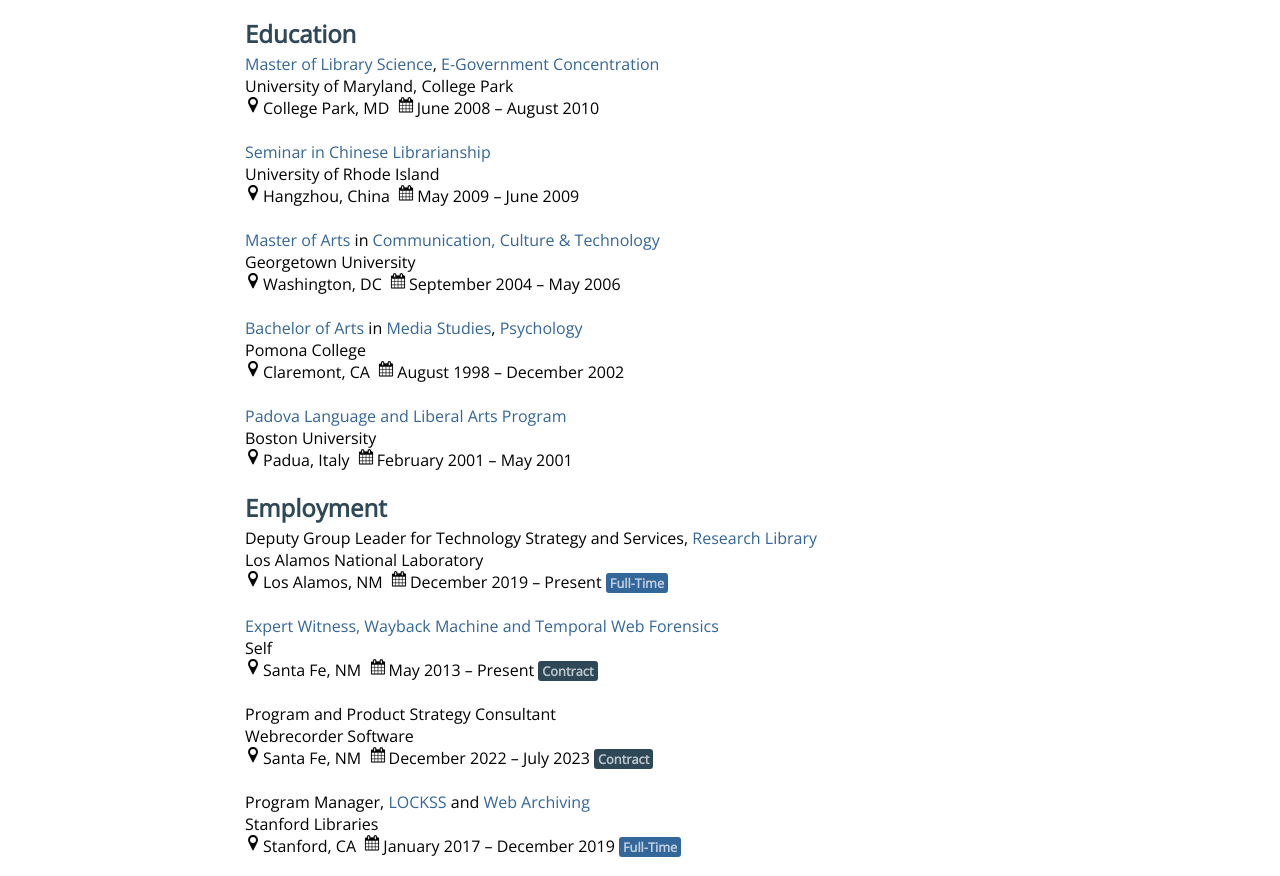
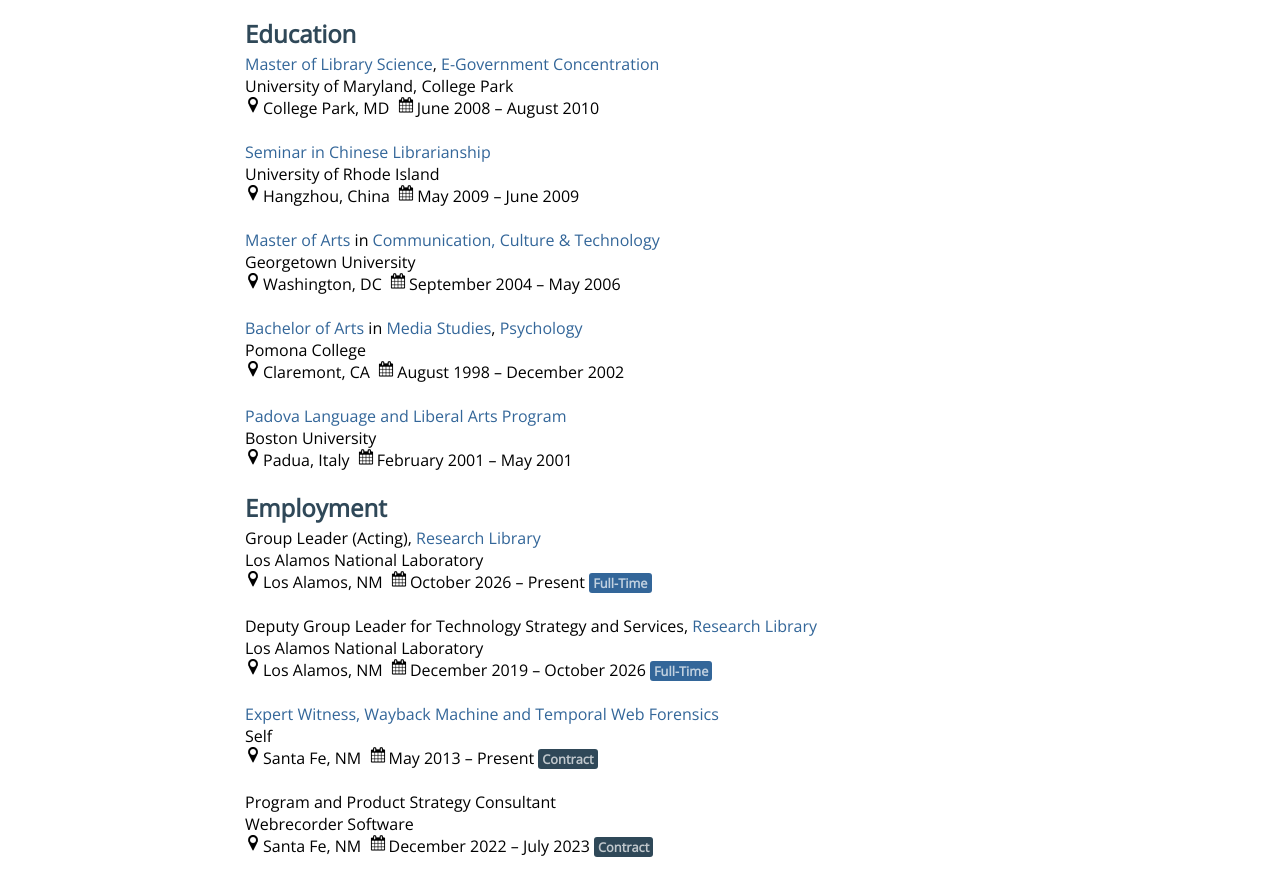
Before and after one commit to nullhandle/nullhandle.github.io, a plain HTML site: page resume.html in a window 1280 px wide. Shown: the part 186-1062 px from the top of the page. Drawn offline with nearby package versions, Linux system fonts and the light colour scheme.

Commit message:
added employment entry

```diff
--- a/resume.html
+++ b/resume.html
@@ -57,11 +57,21 @@
       </div>
       <h2 id="employment">Employment</h2>
       <div>
+        <div itemprop="jobTitle">Group Leader (Acting), <a href="https://www.lanl.gov/library">Research Library</a></div>
+        <div itemprop="worksFor" itemscope itemtype="http://schema.org/Organization">
+          <div itemprop="name">Los Alamos National Laboratory</div>
+          <div itemprop="location" itemscope itemtype="http://schema.org/Place">
+            <span class="icon-location"></span><span itemprop="address" itemscope itemtype="http://schema.org/PostalAddress"><span itemprop="addressLocality">Los Alamos</span>, <span itemprop="addressRegion">NM</span></span>&nbsp; <span class="icon-date"></span><time datetime="2026-10" itemprop="startDate">October 2026</time> &ndash; Present <span class="label-lapis-lazuli">Full-Time</span>
+          </div>
+        </div>
+      </div>
+      <br>
+      <div>
         <div itemprop="jobTitle">Deputy Group Leader for Technology Strategy and Services, <a href="https://www.lanl.gov/library">Research Library</a></div>
         <div itemprop="worksFor" itemscope itemtype="http://schema.org/Organization">
           <div itemprop="name">Los Alamos National Laboratory</div>
           <div itemprop="location" itemscope itemtype="http://schema.org/Place">
-            <span class="icon-location"></span><span itemprop="address" itemscope itemtype="http://schema.org/PostalAddress"><span itemprop="addressLocality">Los Alamos</span>, <span itemprop="addressRegion">NM</span></span>&nbsp; <span class="icon-date"></span><time datetime="2019-12" itemprop="startDate">December 2019</time> &ndash; Present <span class="label-lapis-lazuli">Full-Time</span>
+            <span class="icon-location"></span><span itemprop="address" itemscope itemtype="http://schema.org/PostalAddress"><span itemprop="addressLocality">Los Alamos</span>, <span itemprop="addressRegion">NM</span></span>&nbsp; <span class="icon-date"></span><time datetime="2019-12" itemprop="startDate">December 2019</time> &ndash; <time datetime="2026-10" itemprop="endDate">October 2026</time> <span class="label-lapis-lazuli">Full-Time</span>
           </div>
         </div>
       </div>
--- a/sitemap.xml
+++ b/sitemap.xml
@@ -593,7 +593,7 @@
   </url>
   <url>
     <loc>https://nullhandle.org/resume.html</loc>
-    <lastmod>2026-10-06T11:02:00-06:00</lastmod>
+    <lastmod>2026-11-03T10:32:00-06:00</lastmod>
     <changefreq>monthly</changefreq>
   </url>
   <url>
```
